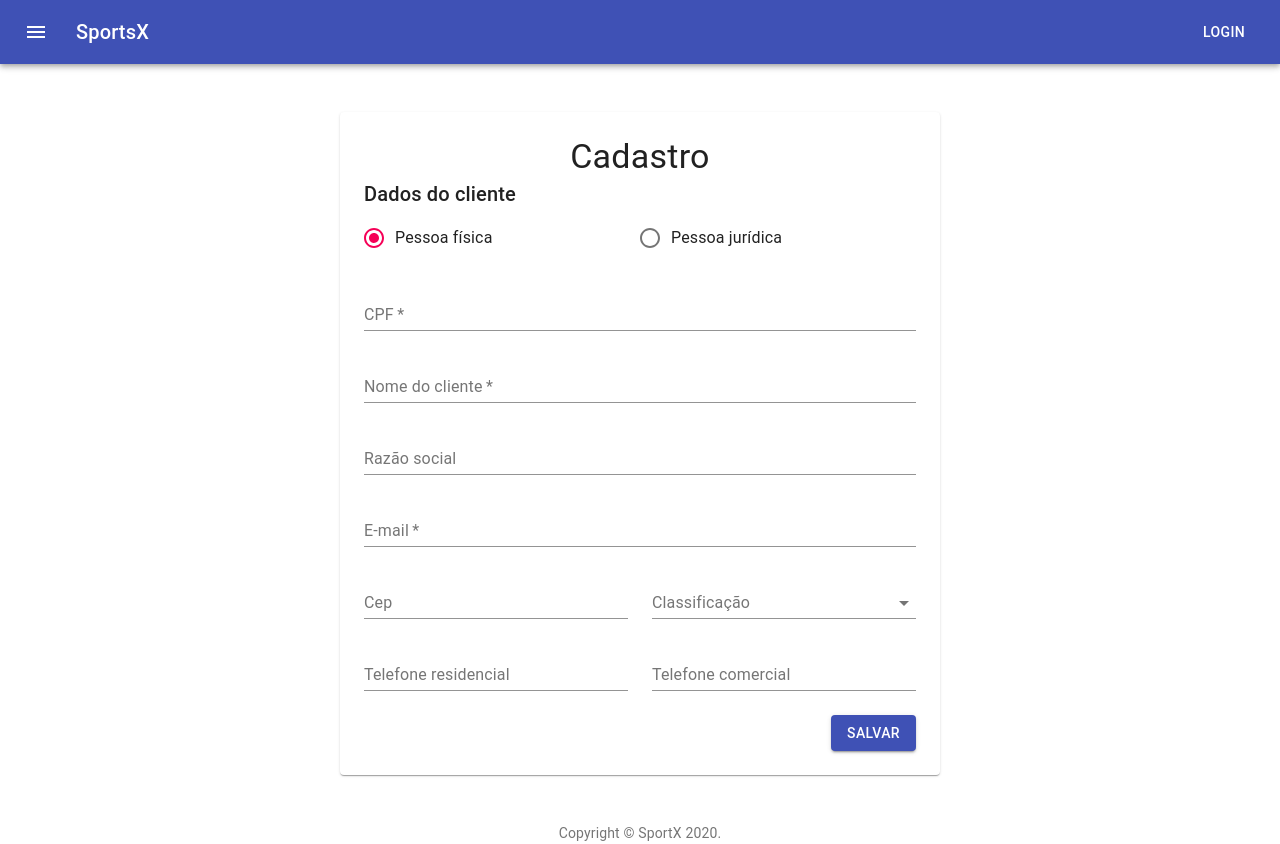
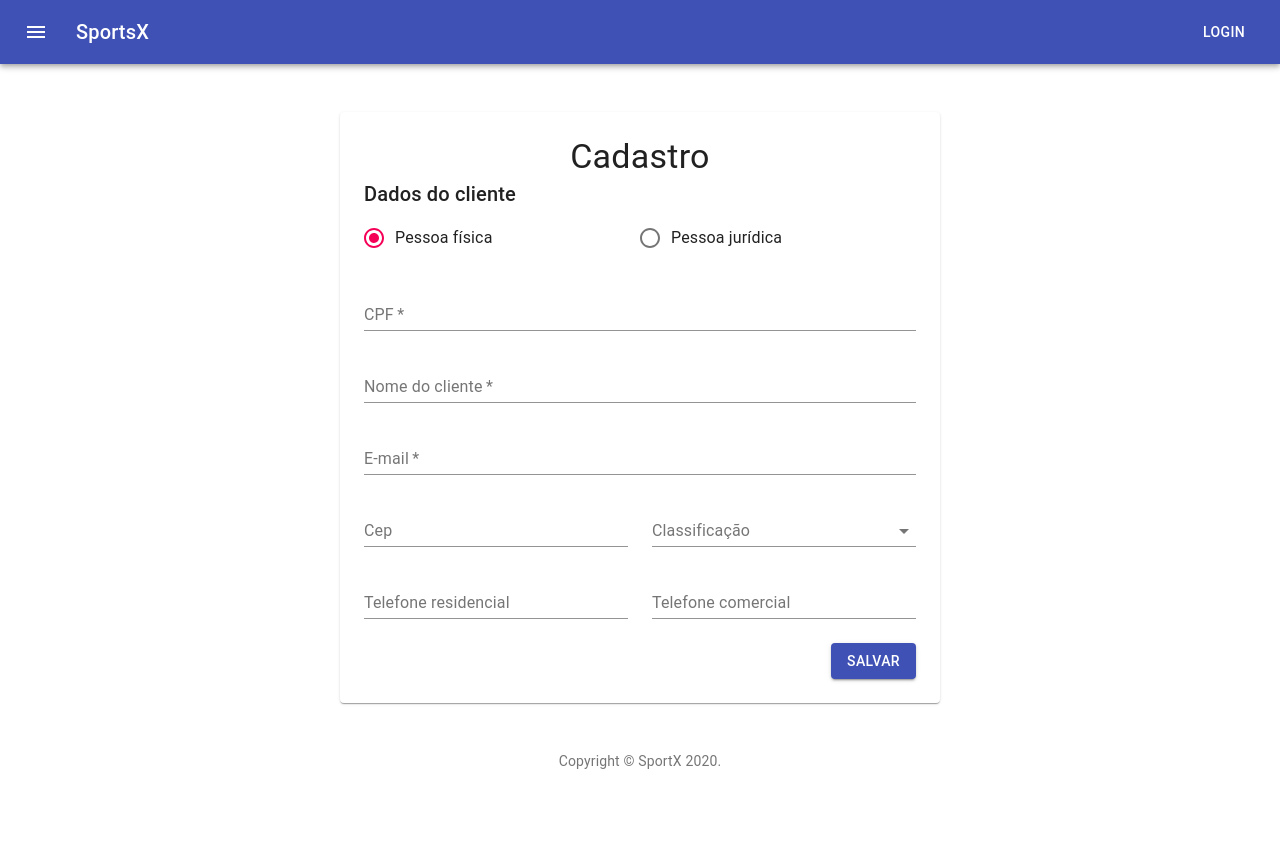
Before and after one commit to feliperangel64/sportsx-frontend, a React (Create React App) app: page /new in a window 1280 px wide. After the commit the page ends 800 px from the top, so only its background shows below. Built offline with nearby package versions, Linux system fonts and the light colour scheme.

Commit message:
melhoria form cadastro edit

```diff
--- a/src/pages/edit/Form.js
+++ b/src/pages/edit/Form.js
@@ -79,7 +79,7 @@ export default function Form() {
   const handleSubmit = async (e) => {
     e.preventDefault()
     const res = await api.put(`/clientes/${id}`, cliente)
-    if (res.status === 201) history.push('/')
+    if (res.status === 200) history.push('/')
   }
 
   useEffect(() => {
@@ -93,7 +93,7 @@ export default function Form() {
     }
     getClientes()
   }, [])
-  console.log(cliente)
+
   const {
     TipoPessoa,
     Cpf,
@@ -173,6 +173,7 @@ export default function Form() {
               inputProps={{ maxLength: 100 }}
             />
           </Grid>
+          {TipoPessoa === 'PJ' && (
             <Grid item xs={12}>
               <TextField
                 id="razaoSocial"
@@ -184,6 +185,7 @@ export default function Form() {
                 inputProps={{ maxLength: 100 }}
               />
             </Grid>
+          )}
           <Grid item xs={12}>
             <TextField
               required
--- a/src/pages/new/Form.js
+++ b/src/pages/new/Form.js
@@ -85,7 +85,7 @@ export default function Form() {
     TelefoneResidencial,
     TelefoneComercial,
   } = state
-  console.log(state)
+
   return (
     <React.Fragment>
       <Typography variant="h6" gutterBottom>
@@ -153,6 +153,7 @@ export default function Form() {
               inputProps={{ maxLength: 100 }}
             />
           </Grid>
+          {TipoPessoa === 'PJ' && (
             <Grid item xs={12}>
               <TextField
                 id="razaoSocial"
@@ -164,6 +165,7 @@ export default function Form() {
                 inputProps={{ maxLength: 100 }}
               />
             </Grid>
+          )}
           <Grid item xs={12}>
             <TextField
               required
```
Lines whose indentation alone changed are shown as unchanged.
